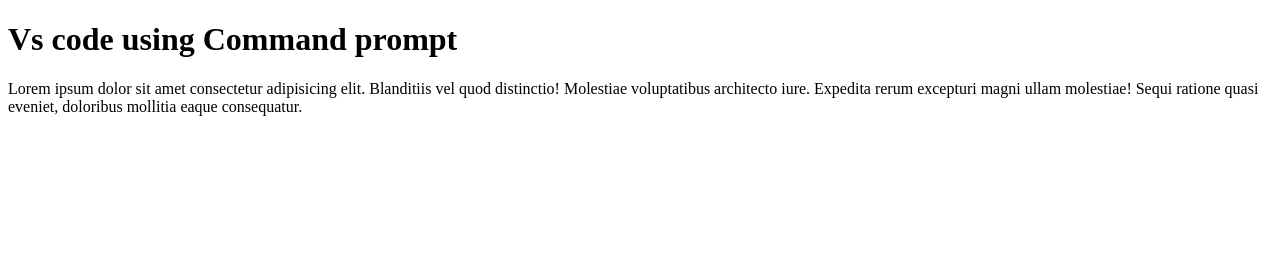
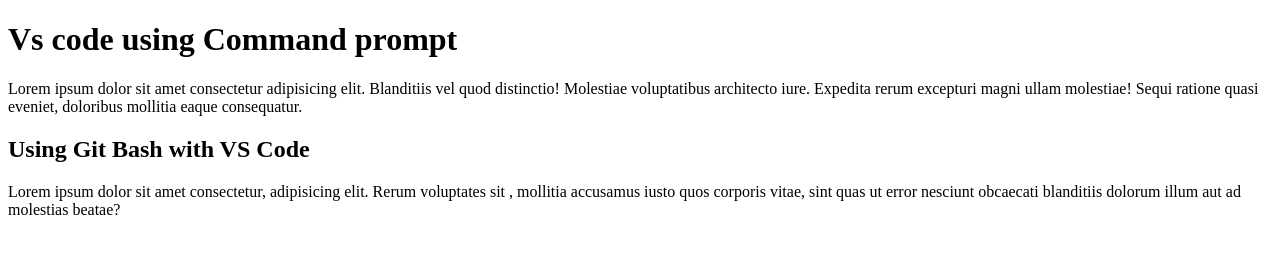
Before and after one commit to Sahruk-alam/my-shellty-coop, a plain HTML site: page index.html in a window 1280 px wide. Drawn offline with Linux system fonts and the light colour scheme.

Commit message:
added my new

```diff
--- a/index.html
+++ b/index.html
@@ -15,5 +15,14 @@
         magni ullam molestiae! Sequi ratione quasi eveniet,
         doloribus mollitia eaque consequatur.
     </p>
+    <div>
+        <h2>Using Git Bash with VS Code</h2>
+        <p>Lorem ipsum dolor sit amet consectetur,
+            adipisicing elit. Rerum voluptates sit
+            , mollitia accusamus iusto quos corporis
+             vitae, sint quas ut error nesciunt
+             obcaecati blanditiis
+            dolorum illum aut ad molestias beatae?</p>
+    </div>
 </body>
 </html>
```
